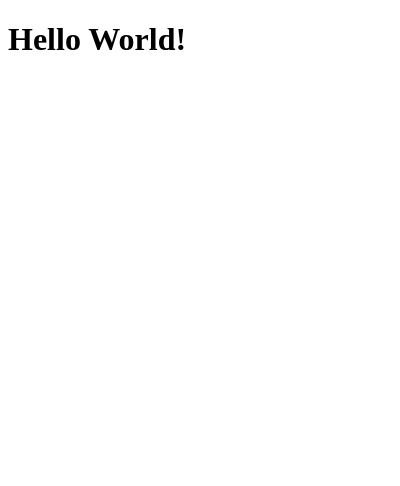
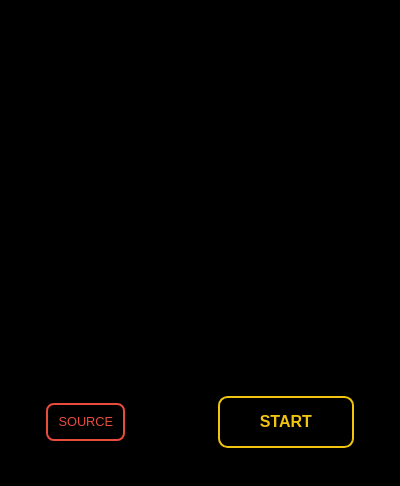
Before and after one commit to Meharban-Singh/screem, an Electron app: page index.html in a window 400 px wide. Drawn offline with Linux system fonts and the light colour scheme.

Commit message:
Added 2 buttons with styling

```diff
--- a/index.html
+++ b/index.html
@@ -7,8 +7,10 @@
 			http-equiv="Content-Security-Policy"
 			content="script-src 'self' 'unsafe-inline';"
 		/>
+		<link rel="stylesheet" href="styles.css" />
 	</head>
-	<body style="background: white">
-		<h1>Hello World!</h1>
+	<body>
+		<button id="source-btn" class="btn">Source</button>
+		<button id="start-btn" class="btn start">Start</button>
 	</body>
 </html>
--- a/main.js
+++ b/main.js
@@ -2,8 +2,8 @@ const { app, BrowserWindow } = require("electron");
 
 function createWindow() {
 	const win = new BrowserWindow({
-		width: 800,
-		height: 600,
+		width: 400,
+		height: 300,
 	});
 
 	win.loadFile("index.html");
--- /dev/null
+++ b/styles.css
@@ -0,0 +1,69 @@
+html,
+body {
+	margin: 0;
+	padding: 0;
+	width: 100%;
+	height: 100%;
+	background: #000;
+	font-family: "Montserrat", sans-serif;
+	font-size: 16px;
+}
+
+body {
+	display: flex;
+	flex-wrap: wrap;
+	justify-content: space-around;
+	align-items: center;
+	align-content: center;
+}
+
+.btn {
+	box-sizing: border-box;
+	-webkit-appearance: none;
+	-moz-appearance: none;
+	appearance: none;
+
+	background-color: transparent;
+	background-image: linear-gradient(45deg, #e74c3c 50%, transparent 50%);
+	background-position: 100%;
+	background-size: 400%;
+
+	border: 2px solid #e74c3c;
+	border-radius: 0.6em;
+
+	color: #e74c3c;
+
+	cursor: pointer;
+
+	display: flex;
+	align-self: center;
+
+	font-size: 0.8rem;
+	font-weight: 200;
+	font-family: "Montserrat", sans-serif;
+	line-height: 1;
+
+	margin: 20px;
+	padding: 0.8em;
+
+	text-decoration: none;
+	text-align: center;
+	text-transform: uppercase;
+
+	transition: background 300ms ease-in-out;
+}
+.btn:hover,
+.btn:focus {
+	color: #fff;
+	outline: 0;
+	background-position: 0;
+}
+
+.start {
+	color: #f1c40f;
+	padding: 1em 2.5em;
+	background-image: linear-gradient(45deg, #f1c40f 50%, transparent 50%);
+	border-color: #f1c40f;
+	font-size: 1rem;
+	font-weight: 700;
+}
```
